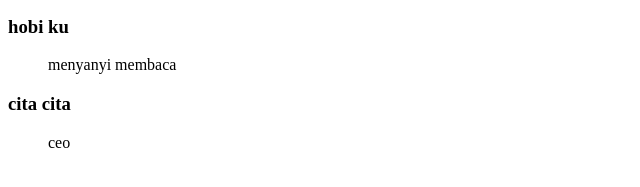
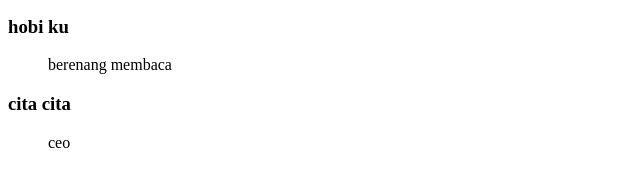
Before and after one commit to saniawardatul47-star/profil, a plain HTML site: page indek.html in a window 1280 px wide. Shown: the part 135-322 px from the top of the page, 0-640 px from the left. Drawn offline with Linux system fonts and the light colour scheme.

Commit message:
mengubah hobi menjadi berenang

```diff
--- a/indek.html
+++ b/indek.html
@@ -17,7 +17,7 @@ SANIA WARDATUL JANNAH
         hobi ku
     </h3>
     <ul>
-        <l1>menyanyi</l1>
+        <l1>berenang</l1>
         <l1>membaca</l1>
     </ul>
     <h3>
```
